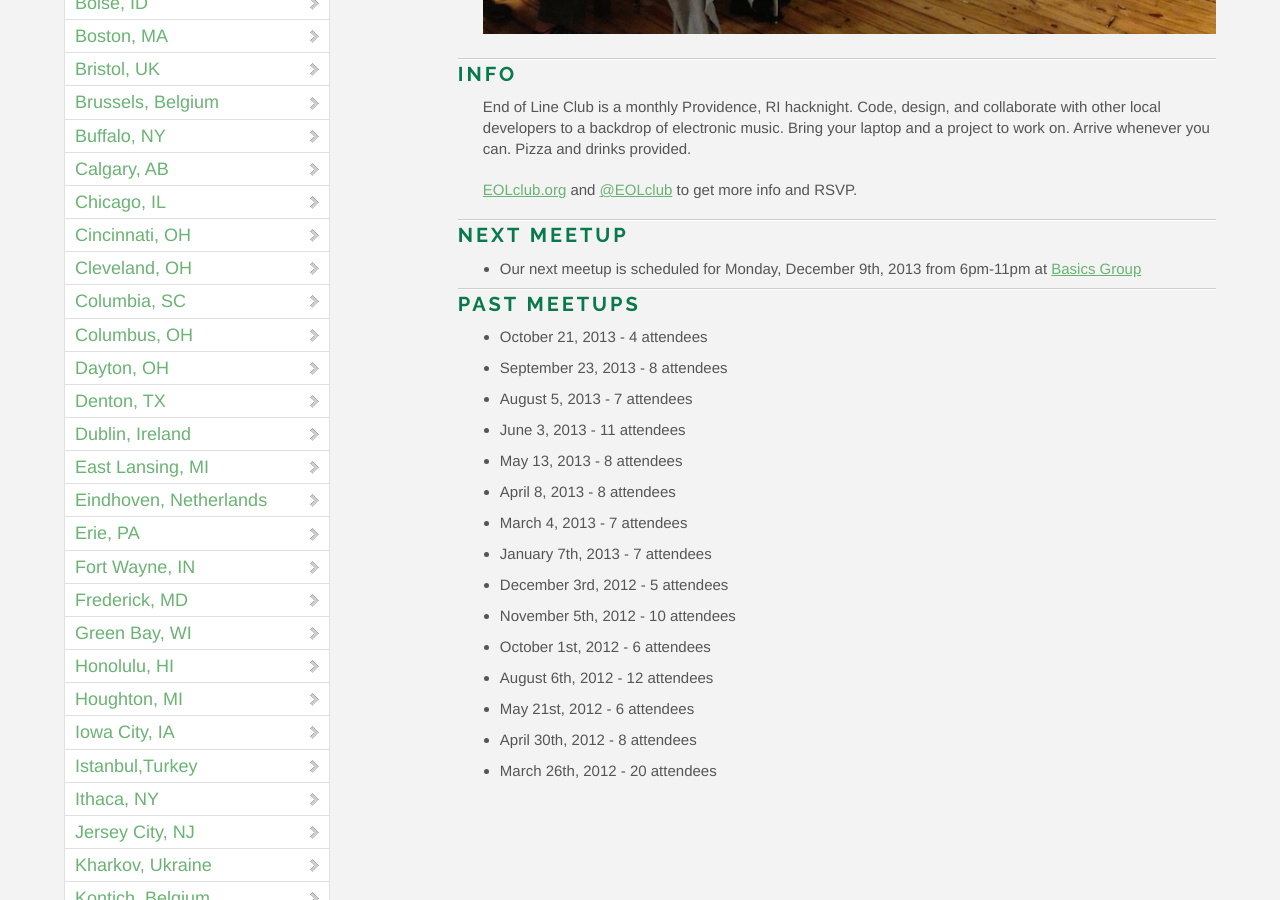
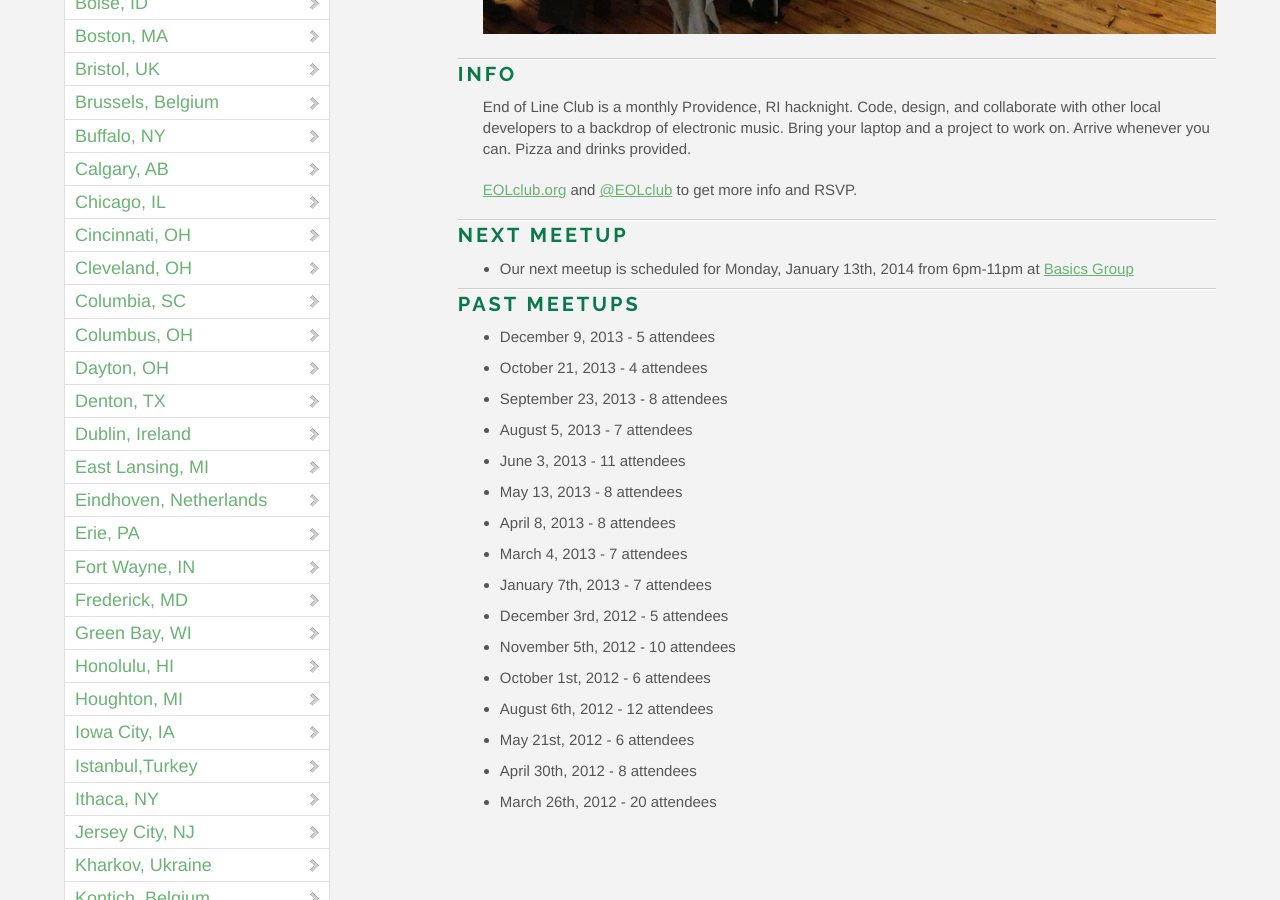
Before and after one commit to OpenHack/openhack.github.com, a Jekyll site: the page built from providence/index.markdown, in a window 1280 px wide and 900 px high, scrolled down 594 px. Built offline with Jekyll 4.4.1, drawn with Linux system fonts in a browser that asks for light colours; nearby versions of some CDN libraries; Markdown is read by kramdown in place of the engine named in the settings; comment, search, counter and statistics services are not loaded.

Commit message:
Update Providence after 12/9 meetup

```diff
--- a/providence/index.markdown
+++ b/providence/index.markdown
@@ -15,10 +15,11 @@ End of Line Club is a monthly Providence, RI hacknight. Code, design, and collab
 
 ### Next meetup
 
-* Our next meetup is scheduled for Monday, December 9th, 2013 from 6pm-11pm at [Basics Group](http://basicsgroup.com)
+* Our next meetup is scheduled for Monday, January 13th, 2014 from 6pm-11pm at [Basics Group](http://basicsgroup.com)
 
 ### Past meetups
 
+* December 9, 2013 - 5 attendees
 * October 21, 2013 - 4 attendees
 * September 23, 2013 - 8 attendees
 * August 5, 2013 - 7 attendees
```
